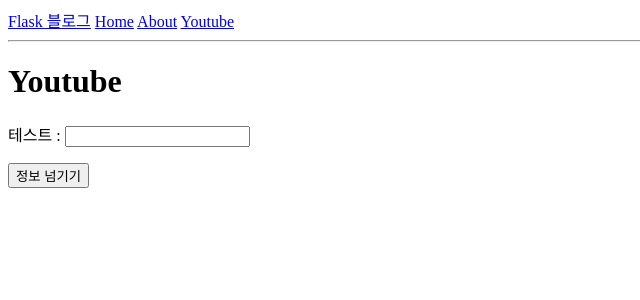
After one commit to Willhong/Hong-Flask, a Flask app: page /youtube in a window 1280 px wide. The commit adds this page. Shown: the top 300 px of the page, without its empty margins (0-640 px from the left). Run offline with Flask 2, Linux system fonts and the light colour scheme.

Commit message:
moooooooya ho

```diff
--- a/app.py
+++ b/app.py
@@ -3,8 +3,11 @@ from datetime import datetime
 from flask import Flask, render_template
 from flask import request
 import json
+import threading
+import youtube_dl
+from youtube_dl.utils import args_to_str
 
-import win32ui
+#import win32ui
 
 app = Flask(__name__)
 
@@ -27,6 +30,32 @@ posts = [
     },
 ]
 
+finish_log=""
+class MyLogger(object):
+    def debug(self, msg):
+        print(msg)
+
+    def warning(self, msg):
+        print(msg)
+
+    def error(self, msg):
+        print(msg)
+
+def my_hook(d):
+    if d['status'] == 'finished':
+        finish_log="Done downloading, now converting ..."
+
+def download_yt(url):
+	ydl_opts = {
+        'logger': MyLogger(),
+        'progress_hooks': [my_hook],
+    }
+	with youtube_dl.YoutubeDL(ydl_opts) as ydl:
+	 ydl.download([url])
+
+
+
+
 @app.route('/')
 
 @app.route('/index')
@@ -35,9 +64,10 @@ def index():
 
 @app.route('/about')
 def about():
-    o = win32ui.CreateFileDialog( 1, ".txt", "default.txt", 0, "Text Files (*.txt)|*.txt|All Files (*.*)|*.*|")
+    """o = win32ui.CreateFileDialog( 1, ".txt", "default.txt", 0, "Text Files (*.txt)|*.txt|All Files (*.*)|*.*|")
     o.DoModal()
     print (o.GetPathName())
+    """
 
     return render_template('about.html', title='About')
 
@@ -48,9 +78,21 @@ def api():
 
     d = {"text": "Hello {}".format(to)}
     return json.dumps(d)
+@app.route('/youtube',methods=['POST','GET'])
+def youtube():
+    if request.method == 'POST':
+        value = request.form['test']
+        """ydl =threading.Thread(target=download_yt(value))
+        ydl.start()"""
+        download_yt(value)
+        return render_template('youtube.html',test=finish_log)
+    elif request.method=='GET':
+        return render_template('youtube.html')
+
+
 
 if __name__ == "__main__":
-    app.run(host='127.0.0.1', port=8080, debug=False)
+    app.run(host='0.0.0.0', port=8080, debug=False)
 
 
 
--- a/templates/layout.html
+++ b/templates/layout.html
@@ -16,6 +16,7 @@
         <a href="{{ url_for('index') }}">Flask 블로그</a>
         <a href="{{ url_for('index') }}">Home</a>
         <a href="{{ url_for('about') }}">About</a>
+        <a href="{{ url_for('youtube') }}">Youtube</a>
       </nav>
       <hr>
     </header>
--- /dev/null
+++ b/templates/youtube.html
@@ -0,0 +1,20 @@
+{% extends 'layout.html' %}
+
+{% block content %}
+<div>
+
+  <h1>Youtube</h1>
+
+  <body>
+    <form action="/youtube" method="post">
+        <p>테스트 : <input type="text" name="test">
+        {%if test!=null %}
+        {{test}}
+        {%endif%}
+        </p>
+        <input type="submit" value="정보 넘기기">
+    </form>
+
+</body>
+</div>
+{% endblock %}
```
